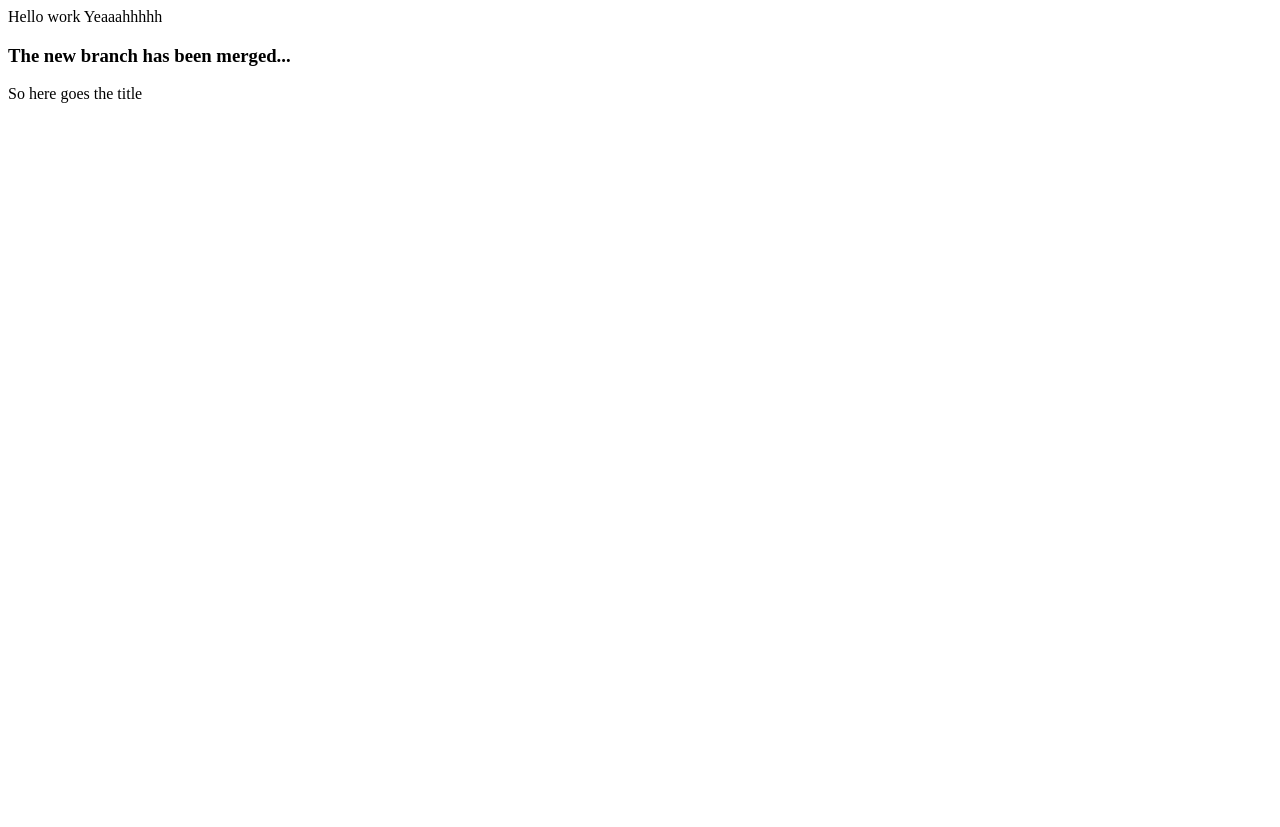
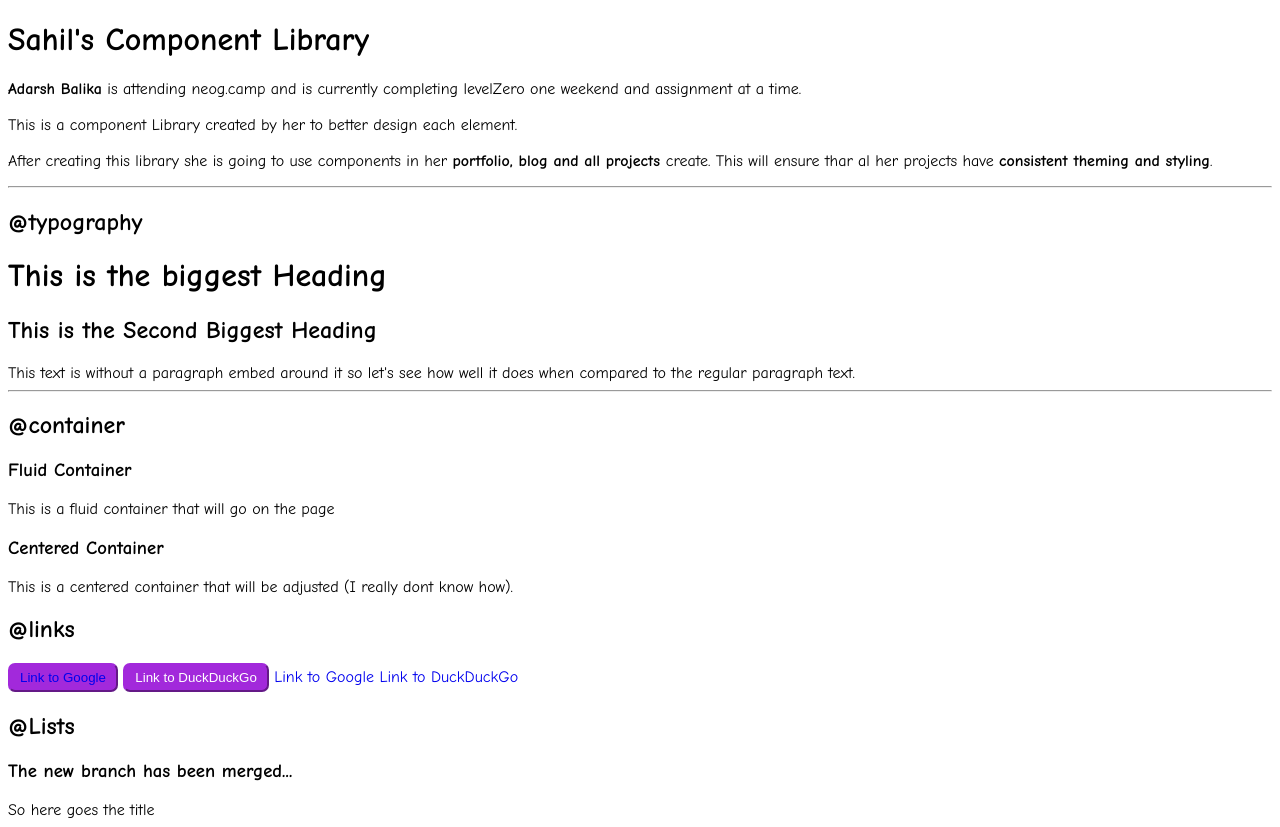
Before and after one commit to sahilp007/student-demo-repo, a plain HTML site: page index.html in a window 1280 px wide. Before the commit the page ends 800 px from the top, so only its background shows below. Drawn offline with Linux system fonts and the light colour scheme.

Commit message:
component-lib changes

```diff
--- a/index.html
+++ b/index.html
@@ -3,10 +3,54 @@
 <head>
 	<meta charset="UTF-8">
 	<title>Demooooo</title>
+
+	<link rel="stylesheet" href="styles.css">
 </head>
 <body>
-Hello work
-Yeaaahhhhh
+
+<h1>Sahil's Component Library</h1>
+<p>
+	<b>Adarsh Balika</b> is attending neog.camp and is currently completing levelZero one weekend and assignment at a
+	time.
+	<br><br>
+	This is a component Library created by her to better design each element. <br> <br>
+	After creating this library she is going to use components in her <b> portfolio, blog and all
+	projects </b> create. This will ensure thar al her projects have <b>consistent theming and styling</b>.
+</p>
+<hr>
+<div class="div">
+
+	<h2>@typography</h2>
+	<h1>This is the biggest Heading</h1>
+
+	<h2>This is the Second Biggest Heading</h2>
+
+	This text is without a paragraph embed around it so let's see how well it does when compared to the regular
+	paragraph text.
+
+	<hr>
+	<h2>@container</h2>
+
+	<h3>Fluid Container</h3>
+	<div class="div">This is a fluid container that will go on the page</div>
+
+	<h3>Centered Container</h3>
+	<div class="div">This is a centered container that will be adjusted (I really dont know how).</div>
+
+	<h2>@links</h2>
+
+	<button class="btn-two"><a href="www.google.com">Link to Google</a></button>
+
+	<button >Link to DuckDuckGo</button>
+
+	<a href="www.google.com">Link to Google</a>
+	<a href="www.duckduckgo.com">Link to DuckDuckGo</a>
+
+	<h2>@Lists</h2>
+
+
+</div>
+
 <h3><b>The new branch has been merged...</b></h3>
 <t>So here goes the title</t>
 </body>
--- /dev/null
+++ b/styles.css
@@ -0,0 +1,33 @@
+root{
+	var --primary=#a229db;
+}
+
+
+h1 {
+	font-weight: bolder;
+	/*color: dodgerblue;*/
+	font-weight: bolder;
+
+}
+
+head {
+	font-family: Constantia;
+}
+
+body {
+	font-family: "Comic Sans MS";
+	/*font-size: 19px;*/
+}
+
+button {
+	background-color: #a229db;
+	color: white;
+	border-color: #a229db;
+	padding: 5px 10px 5px 10px;
+	border-radius: 7px;
+	text-decoration: none;
+
+}
+a{
+	text-decoration: none;
+}
```
